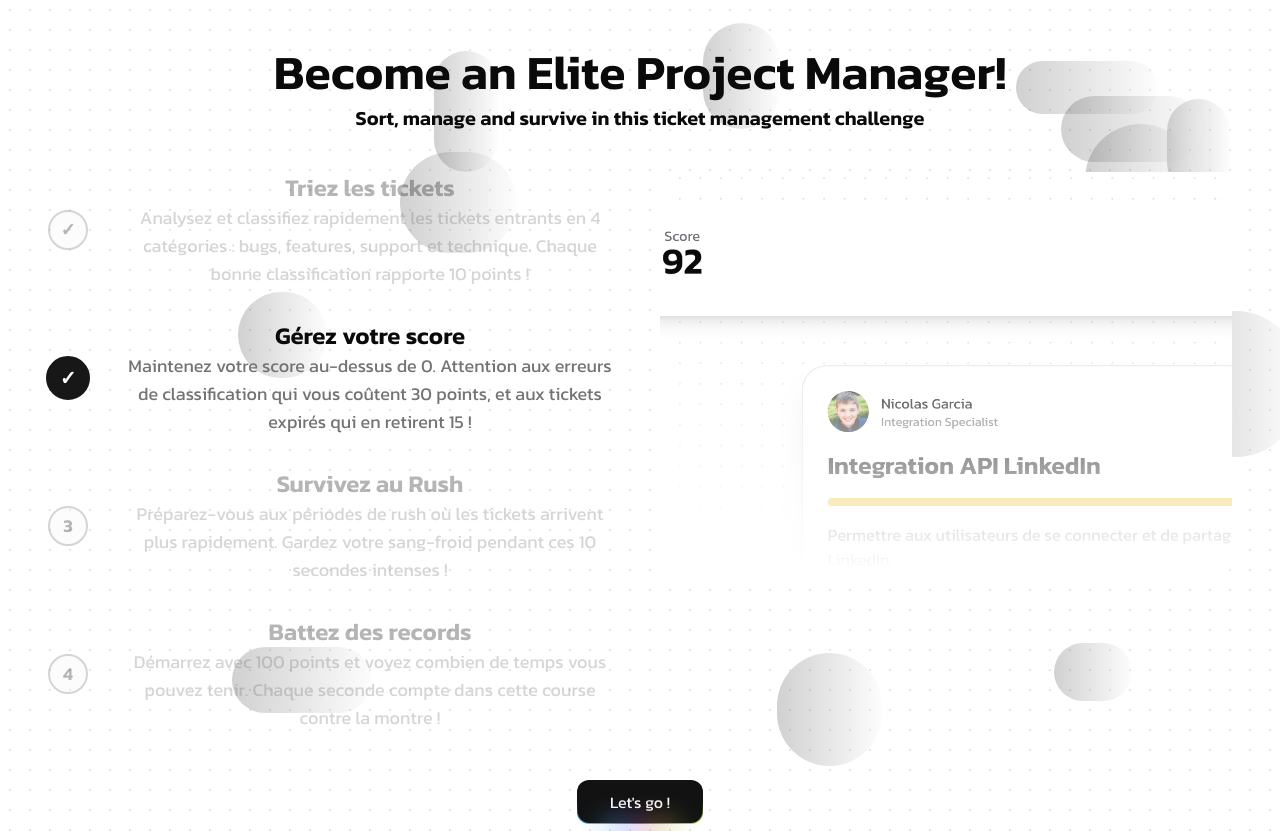
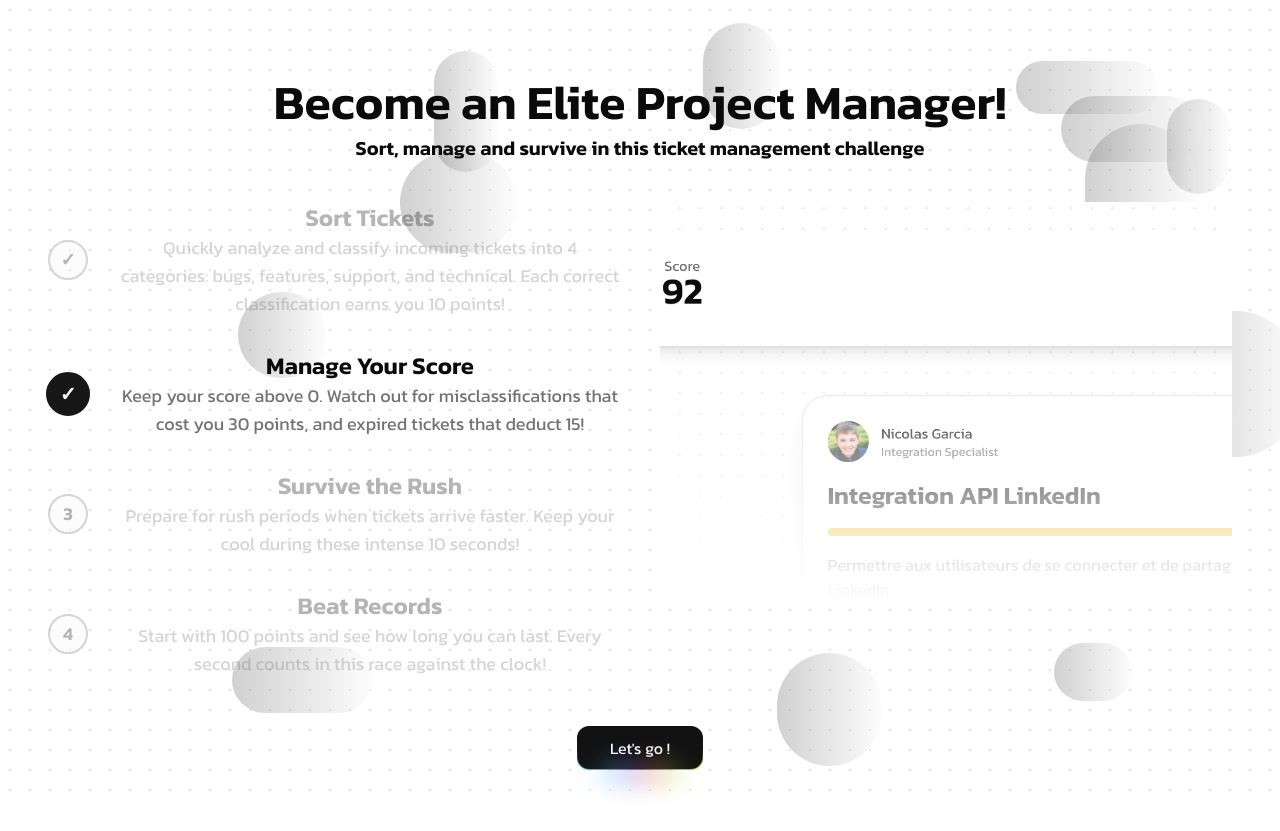
Before and after one commit to jderache/ecv-manager-hero, a Next.js app: page / in a window 1280 px wide. After the commit the page ends 800 px from the top, so only its background shows below. Built offline with nearby package versions, Linux system fonts and the light colour scheme.

Commit message:
:bug: (trad) traduction + og images

```diff
--- a/src/app/layout.tsx
+++ b/src/app/layout.tsx
@@ -2,6 +2,7 @@ import type {Metadata} from "next";
 import {Kanit} from "next/font/google";
 import {PropsWithChildren} from "react";
 import "./globals.css";
+
 
 const kanit = Kanit({
 	weight: ["400", "600"],
@@ -9,8 +10,23 @@ const kanit = Kanit({
 });
 
 export const metadata: Metadata = {
-	title: "ECV - Project Manager",
-	description: "Generated by create next app",
+	title: "Ticket Sorter Game - Become an Elite Project Manager!",
+	description: "Sort Tickets & Beat the Clock! Quickly analyze and classify incoming tickets to earn points. Survive the rush and beat records in this addictive game!",
+	openGraph: {
+    title: 'Ticket Sorter Game - Become an Elite Project Manager!',
+    description: 'Test your skills by sorting tickets in this fast-paced game! Classify bugs, features, support, and technical issues to earn points and beat the clock.',
+    url: 'https://ecv-manager-hero.vercel.app/',
+    type: 'website',
+    images: [
+      {
+        url: '/images/1.png',
+        width: 1200,
+        height: 630,
+        alt: 'Ticket Sorter Game - Screenshot of the game',
+      },
+    ],
+    locale: 'en_US',
+  },
 };
 
 export default function RootLayout({children}: Readonly<PropsWithChildren>) {
--- a/src/app/page.tsx
+++ b/src/app/page.tsx
@@ -59,30 +59,29 @@ const MovingBubbles = () => {
     </div>
   );
 };
-
 const features = [
   {
     step: 'Step 1',
-    title: 'Triez les tickets',
-    content: 'Analysez et classifiez rapidement les tickets entrants en 4 catégories : bugs, features, support et technique. Chaque bonne classification rapporte 10 points !',
+    title: 'Sort Tickets',
+    content: 'Quickly analyze and classify incoming tickets into 4 categories: bugs, features, support, and technical. Each correct classification earns you 10 points!',
     image: '/images/1.png'
   },
   {
     step: 'Step 2',
-    title: 'Gérez votre score',
-    content: 'Maintenez votre score au-dessus de 0. Attention aux erreurs de classification qui vous coûtent 30 points, et aux tickets expirés qui en retirent 15 !',
+    title: 'Manage Your Score',
+    content: 'Keep your score above 0. Watch out for misclassifications that cost you 30 points, and expired tickets that deduct 15!',
     image: '/images/2.png'
   },
   {
     step: 'Step 3',
-    title: 'Survivez au Rush',
-    content: 'Préparez-vous aux périodes de rush où les tickets arrivent plus rapidement. Gardez votre sang-froid pendant ces 10 secondes intenses !',
+    title: 'Survive the Rush',
+    content: 'Prepare for rush periods when tickets arrive faster. Keep your cool during these intense 10 seconds!',
     image: '/images/3.png'
   },
   {
     step: 'Step 4',
-    title: 'Battez des records',
-    content: 'Démarrez avec 100 points et voyez combien de temps vous pouvez tenir. Chaque seconde compte dans cette course contre la montre !',
+    title: 'Beat Records',
+    content: 'Start with 100 points and see how long you can last. Every second counts in this race against the clock!',
     image: '/images/4.png'
   },
 ]
--- a/src/components/ui/game-over.tsx
+++ b/src/components/ui/game-over.tsx
@@ -66,7 +66,7 @@ export function GameOver() {
                         </div>
                         <div className="pt-4">
                             <RainbowButton onClick={start} className="w-full">
-                                Rejouer
+                                Try again!
                             </RainbowButton>
                         </div>
                     </div>
```
Also changed, not shown: public/images/1.png, 1 other file (tests, documents, lock files or other folders).
